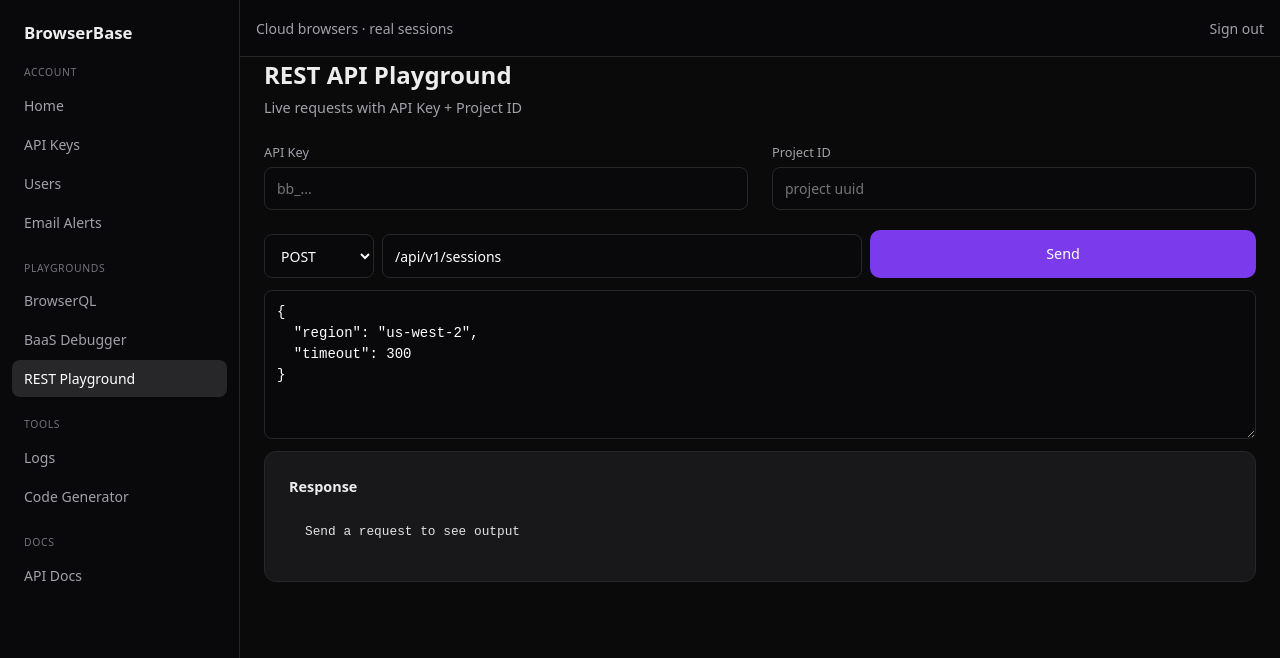
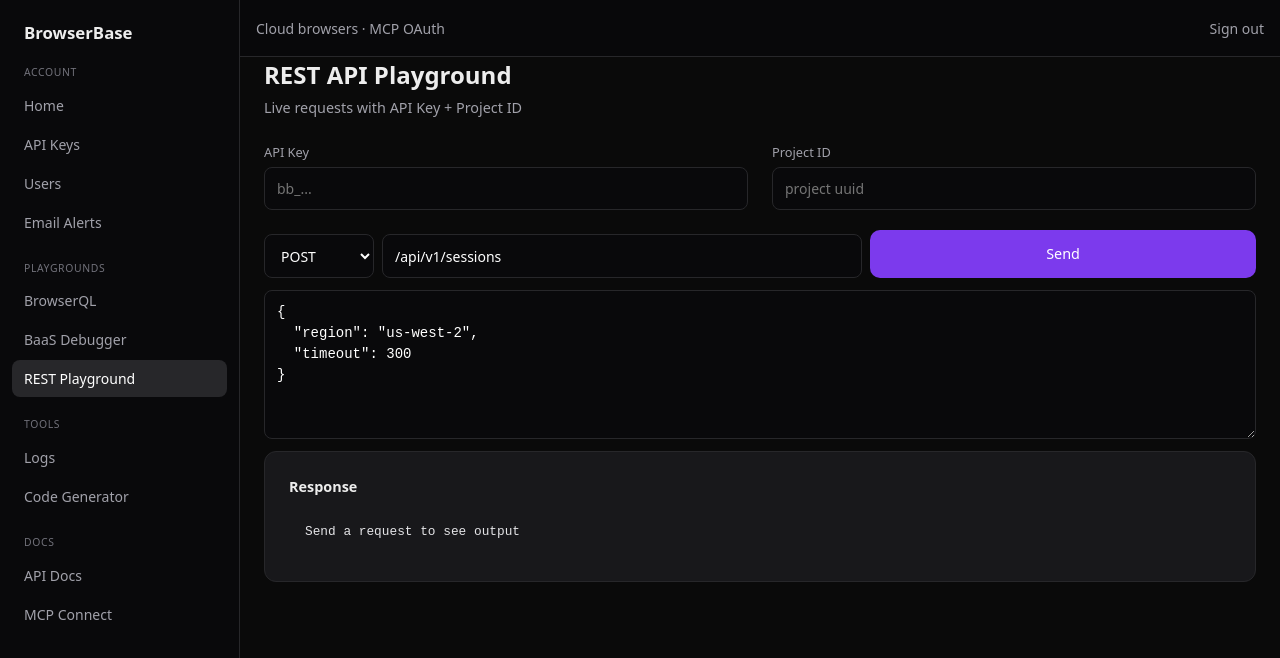
Before and after one commit to kumarsumit68439-code/browserbase-clone, a Next.js app: page /playgrounds/rest in a window 1280 px wide. Shown: the top 658 px of the page. Built offline with nearby package versions, Linux system fonts and the light colour scheme.

Commit message:
Nav: MCP Connect page; login respects next= for OAuth approve redirect

```diff
--- a/src/components/AppShell.tsx
+++ b/src/components/AppShell.tsx
@@ -30,7 +30,10 @@
   },
   {
     title: "Docs",
-    items: [{ href: "/docs", label: "API Docs" }],
+    items: [
+      { href: "/docs", label: "API Docs" },
+      { href: "/docs/mcp", label: "MCP Connect" },
+    ],
   },
 ];
 
@@ -78,14 +81,8 @@
 
   return (
     <div className="app-shell">
-      {/* Mobile top bar */}
       <div className="mobile-bar mobile-only">
-        <button
-          type="button"
-          className="menu-btn"
-          aria-label="Open menu"
-          onClick={() => setOpen(true)}
-        >
+        <button type="button" className="menu-btn" aria-label="Open menu" onClick={() => setOpen(true)}>
           ☰
         </button>
         <span className="mobile-bar-title">BrowserBase</span>
@@ -94,12 +91,7 @@
         </span>
       </div>
 
-      {/* Mobile drawer */}
-      <div
-        className={`drawer-backdrop${open ? " open" : ""}`}
-        onClick={() => setOpen(false)}
-        aria-hidden={!open}
-      />
+      <div className={`drawer-backdrop${open ? " open" : ""}`} onClick={() => setOpen(false)} aria-hidden={!open} />
       <nav className={`drawer${open ? " open" : ""}`} aria-label="Mobile navigation">
         <button type="button" className="drawer-close" onClick={() => setOpen(false)}>
           Close ✕
@@ -114,7 +106,6 @@
       </nav>
 
       <div className="app-body">
-        {/* Desktop sidebar */}
         <aside className="sidebar desktop-only">
           <div className="sidebar-brand">BrowserBase</div>
           <NavLinks active={active} />
@@ -124,7 +115,7 @@
           <header className="header desktop-only">
             <div className="header-inner" style={{ maxWidth: "none" }}>
               <span className="muted header-tagline" style={{ fontSize: "0.875rem" }}>
-                Cloud browsers · real sessions
+                Cloud browsers · MCP OAuth
               </span>
               <div style={{ display: "flex", gap: "1rem", alignItems: "center" }}>
                 <span className="muted" style={{ fontSize: "0.875rem" }}>
```
Also changed, not shown: src/app/login/page.tsx (+6 -12 lines).
